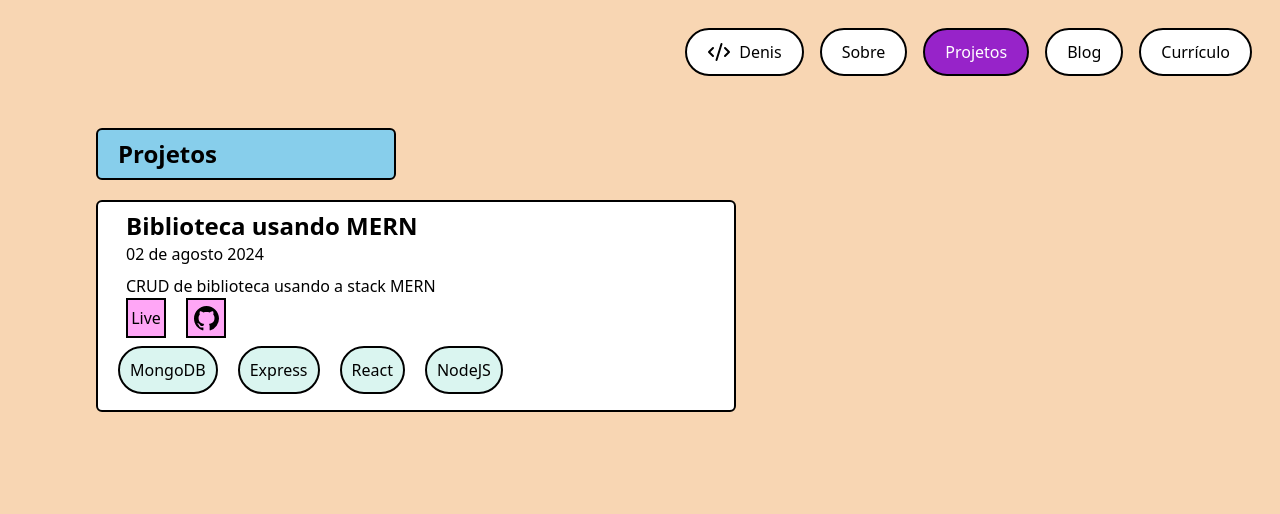
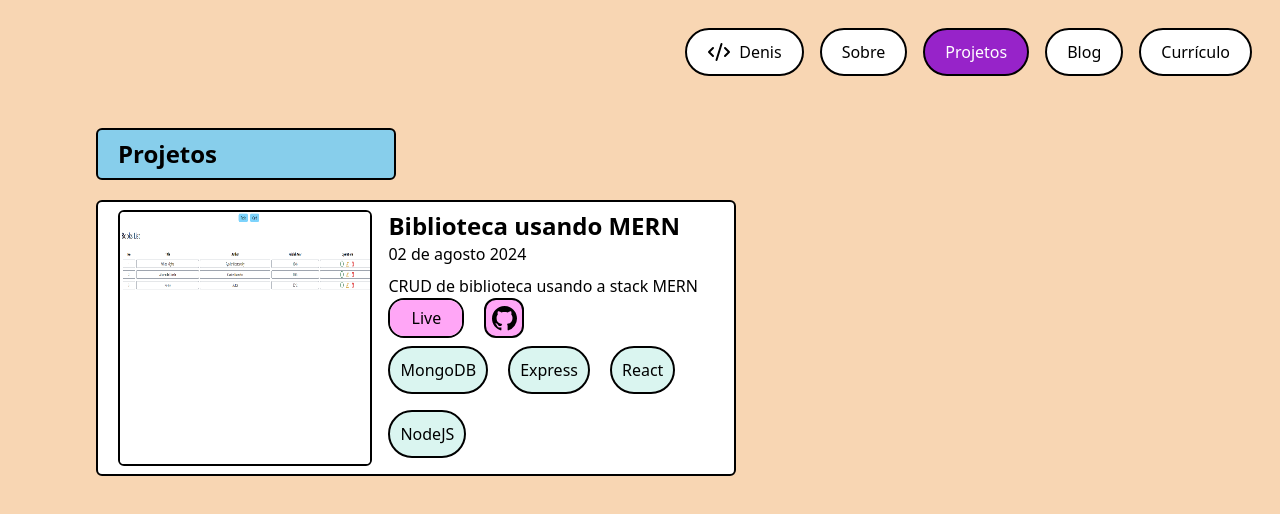
Before and after one commit to 2D-nz/ego, a Next.js app: page /projects in a window 1280 px wide. Shown: the top 514 px of the page. Built offline with nearby package versions, Linux system fonts and the light colour scheme.

Commit message:
project picture added

```diff
--- a/projetos/biblioteca_mern.md
+++ b/projetos/biblioteca_mern.md
@@ -5,4 +5,5 @@ tecs: MongoDB, Express, React, NodeJS
 repo: https://github.com/2D-nz/Bookstore-MERN
 live: https://bookstore-mern-ogq8.vercel.app
 date: 08-02-2024
+picture: "/MERN_Bookstore.png"
 ---
--- a/src/app/projects/page.tsx
+++ b/src/app/projects/page.tsx
@@ -11,8 +11,8 @@ export default function Page() {
       </div>
 
       <div className="grid  space-y-5 mt-5  ">
-        {projectsMetadata.map((project, key) => {
-          return <Projectcard project={project} key={key} />;
+        {projectsMetadata.map((project, index) => {
+          return <Projectcard project={project} key={index} />;
         })}
       </div>
     </div>
--- a/src/components/projectcard.tsx
+++ b/src/components/projectcard.tsx
@@ -1,11 +1,12 @@
 import { format } from "date-fns";
 import { ptBR } from "date-fns/locale";
+import Image from "next/image";
 import Link from "next/link";
 import { BsGithub } from "react-icons/bs";
 
 export function Projectcard({
   project,
-  key,
+  index,
 }: {
   project: {
     date: string;
@@ -14,33 +15,43 @@ export function Projectcard({
     repo: string;
     live: string;
     description: string;
+    picture: string;
   };
-  key: number;
+  index: number;
 }) {
   const formattedDate = format(project.date, "dd 'de' MMMM yyyy", {
     locale: ptBR,
   });
   const tecs = project.tecs.split(",");
   return (
-    <div className="w-[90%] lg:w-[50vw] mb-2  border-black border-2 rounded-md hover:shadow-[8px_8px_0px_rgba(0,0,0,1)]  bg-white text-black px-5 text-left transition-all ease-in py-2">
-      <div className="px-2">
+    <div
+      id={`project ${index}`}
+      className="w-[90%] lg:w-[50vw] mb-2  border-black border-2 rounded-md hover:shadow-[8px_8px_0px_rgba(0,0,0,1)]  bg-white text-black px-5 text-left transition-all ease-in py-2  "
+    >
+      <div className="flex gap-4">
+        <Image
+          src={project.picture}
+          height={40}
+          width={300}
+          alt="project image"
+          className="border-2 border-black rounded-md"
+        />
+        <div>
           <h1 className="text-2xl font-semibold">{project.title}</h1>
           <p className="">{formattedDate}</p>
           <p className="pt-2">{project.description}</p>
           <div className="flex gap-5">
-          <Link href={project.repo} target="_blank">
-            <button className="border-black border-2 bg-[#FFA6F6] hover:bg-[#fa8cef] active:bg-[#f774ea] w-10 h-10 flex items-center justify-center">
+            <Link href={project.live} target="_blank">
+              <button className="border-black border-2 rounded-2xl px-9 bg-[#FFA6F6] hover:bg-[#fa8cef] active:bg-[#f774ea] w-10 h-10 flex items-center justify-center">
                 Live
               </button>
             </Link>
-          <Link href={project.live} target="_blank">
-            <button className="border-black border-2 bg-[#FFA6F6] hover:bg-[#fa8cef] active:bg-[#f774ea] w-10 h-10 flex items-center justify-center">
+            <Link href={project.repo} target="_blank">
+              <button className="border-black border-2 rounded-xl  bg-[#FFA6F6] hover:bg-[#fa8cef] active:bg-[#f774ea] w-10 h-10 flex items-center justify-center">
                 <BsGithub size={25} />
               </button>
             </Link>
           </div>
-      </div>
-
           <div className="flex flex-wrap gap-x-5">
             {tecs.map((tech: string, key: number) => {
               return (
@@ -54,5 +65,7 @@ export function Projectcard({
             })}
           </div>
         </div>
+      </div>
+    </div>
   );
 }
--- a/src/utils/getProjectsMetadata.ts
+++ b/src/utils/getProjectsMetadata.ts
@@ -16,6 +16,7 @@ export default function getProjectMetadata(basepath: string) {
       description: matterResult.data.description,
       repo: matterResult.data.repo,
       live: matterResult.data.live,
+      picture: matterResult.data.picture,
       tecs: matterResult.data.tecs,
 
       slug: filename.replace(".md", ""),
```
Also changed, not shown: src/projects/Biblioteca MERN.md (deleted, +0 -6 lines), public/MERN_Bookstore.png (added). Lines whose indentation alone changed are shown as unchanged.
